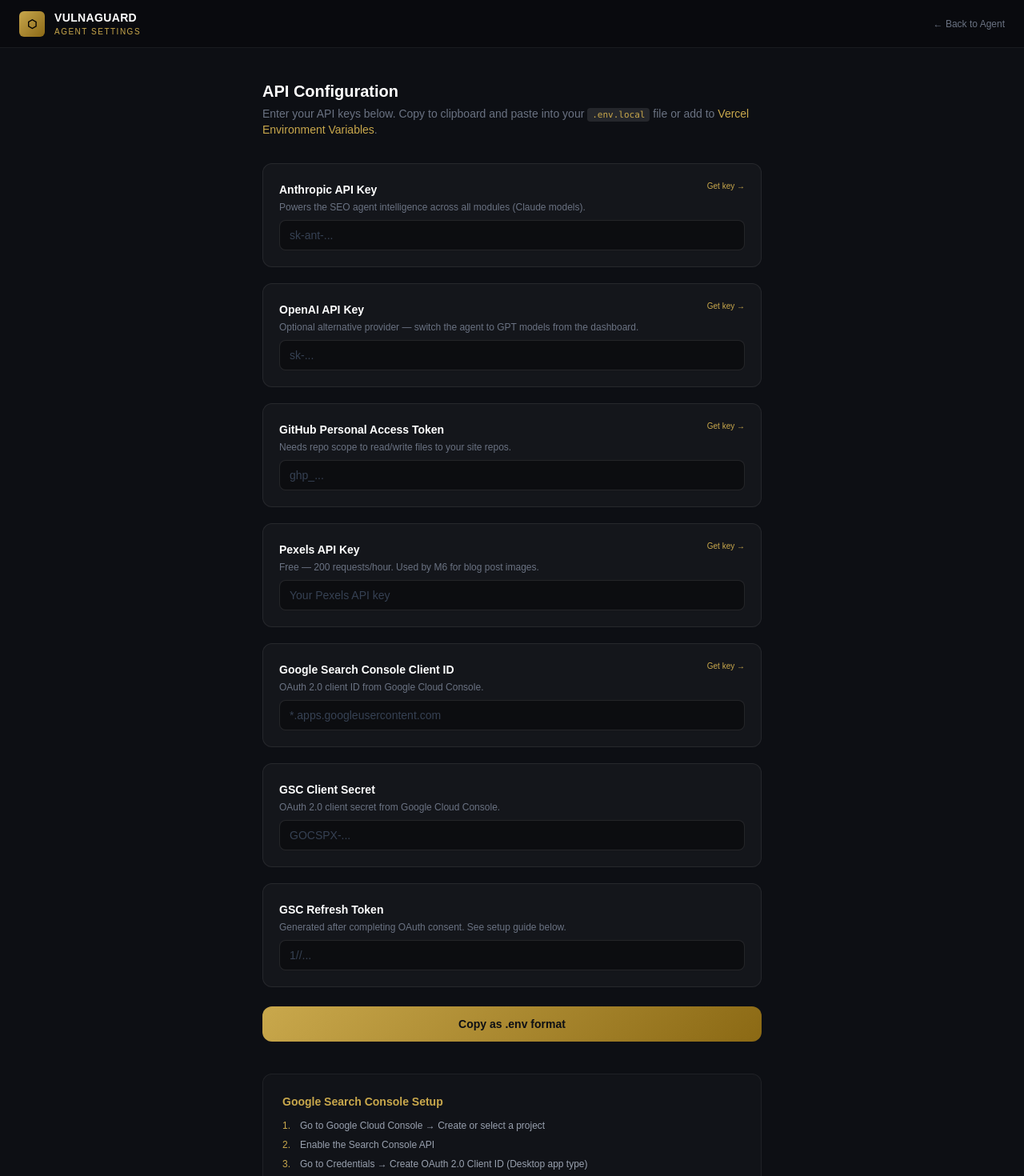
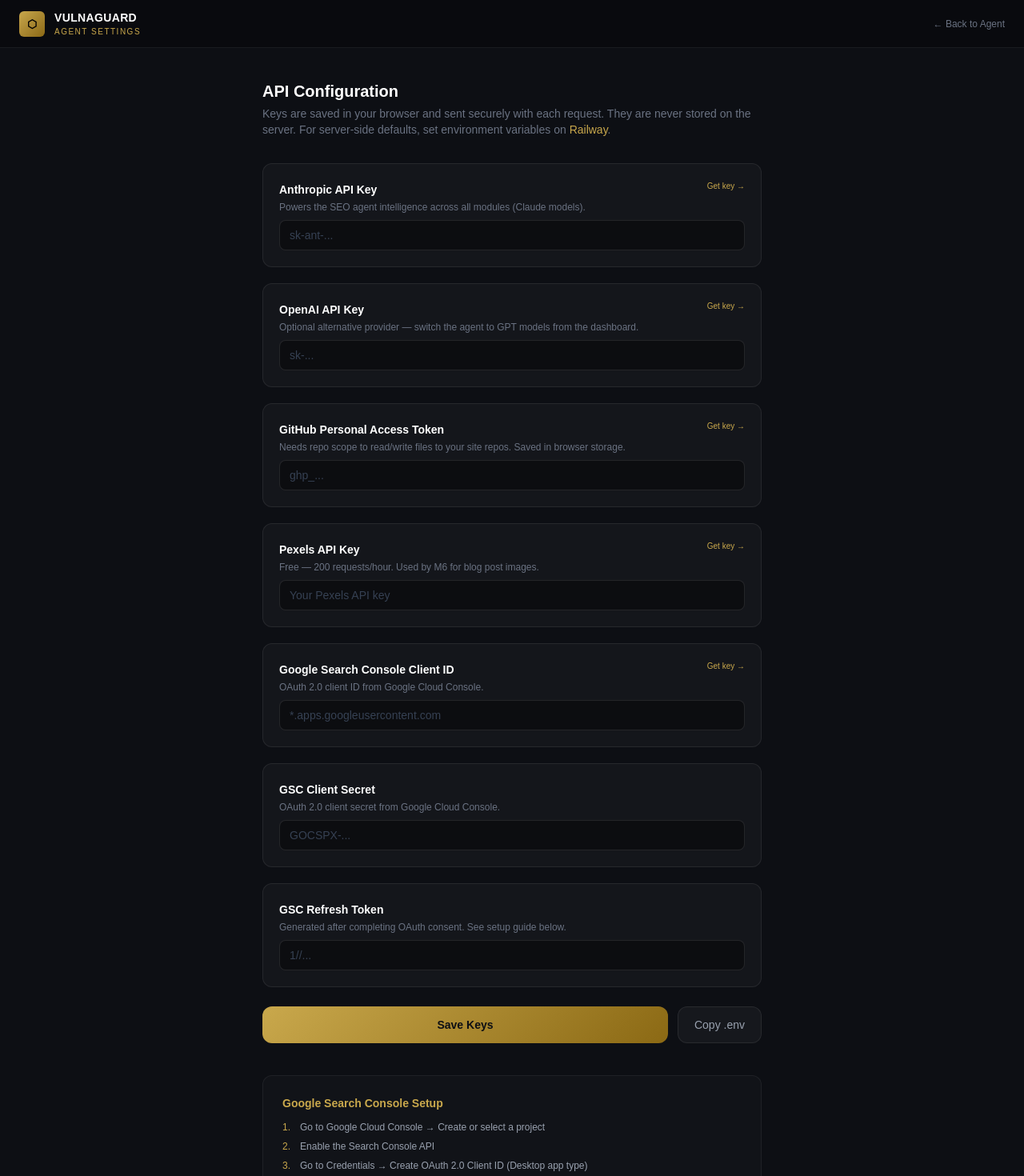
Before and after one commit to JonSvitna/vulnaguard-seo-agent, a Next.js app: page /settings in a window 1280 px wide. Shown: the top 1470 px of the page at 80% size. Built offline with nearby package versions, Linux system fonts and the light colour scheme.

Commit message:
feat: settings page saves/loads keys from localStorage
Co-authored-by: Cursor <cursoragent@cursor.com>

```diff
--- a/app/settings/page.tsx
+++ b/app/settings/page.tsx
@@ -1,6 +1,6 @@
 'use client'
 
-import { useState } from 'react'
+import { useState, useEffect } from 'react'
 
 interface Setting { key: string; label: string; placeholder: string; help: string; link?: string }
 
@@ -23,7 +23,7 @@ const SETTINGS: Setting[] = [
     key: 'GITHUB_TOKEN',
     label: 'GitHub Personal Access Token',
     placeholder: 'ghp_...',
-    help: 'Needs repo scope to read/write files to your site repos.',
+    help: 'Needs repo scope to read/write files to your site repos. Saved in browser storage.',
     link: 'https://github.com/settings/tokens/new?scopes=repo&description=Vulnaguard+SEO+Agent',
   },
   {
@@ -57,18 +57,39 @@ const SETTINGS: Setting[] = [
 export default function Settings() {
   const [values, setValues] = useState<Record<string, string>>({})
   const [saved, setSaved] = useState(false)
+  const [copied, setCopied] = useState(false)
+
+  // Load from localStorage on mount
+  useEffect(() => {
+    const loaded: Record<string, string> = {}
+    SETTINGS.forEach(s => {
+      const v = localStorage.getItem(s.key)
+      if (v) loaded[s.key] = v
+    })
+    setValues(loaded)
+  }, [])
 
   const handleSave = () => {
-    // In production these go to Vercel env vars via API or .env.local
-    // For now, copy to clipboard as .env format
+    SETTINGS.forEach(s => {
+      const v = values[s.key]?.trim()
+      if (v) {
+        localStorage.setItem(s.key, v)
+      } else {
+        localStorage.removeItem(s.key)
+      }
+    })
+    setSaved(true)
+    setTimeout(() => setSaved(false), 3000)
+  }
+
+  const handleCopyEnv = () => {
     const envContent = Object.entries(values)
       .filter(([, v]) => v.trim())
       .map(([k, v]) => `${k}=${v}`)
       .join('\n')
-
     navigator.clipboard.writeText(envContent)
-    setSaved(true)
-    setTimeout(() => setSaved(false), 3000)
+    setCopied(true)
+    setTimeout(() => setCopied(false), 3000)
   }
 
   return (
@@ -87,10 +108,9 @@ export default function Settings() {
       <div className="max-w-2xl mx-auto px-6 py-10">
         <h1 className="text-xl font-bold mb-1">API Configuration</h1>
         <p className="text-sm text-gray-500 mb-8">
-          Enter your API keys below. Copy to clipboard and paste into your{' '}
-          <code className="bg-white/10 px-1.5 py-0.5 rounded text-[11px] text-[#C9A84C]">.env.local</code>{' '}
-          file or add to{' '}
-          <a href="https://vercel.com/dashboard" target="_blank" rel="noopener" className="text-[#C9A84C] hover:underline">Vercel Environment Variables</a>.
+          Keys are saved in your browser and sent securely with each request. They are never stored on the server.{' '}
+          For server-side defaults, set environment variables on{' '}
+          <a href="https://railway.app" target="_blank" rel="noopener" className="text-[#C9A84C] hover:underline">Railway</a>.
         </p>
 
         <div className="space-y-5">
@@ -107,24 +127,37 @@ export default function Settings() {
                   </a>
                 )}
               </div>
+              <div className="flex items-center gap-2">
                 <input
                   type="password"
                   value={values[s.key] || ''}
                   onChange={e => setValues(prev => ({ ...prev, [s.key]: e.target.value }))}
                   placeholder={s.placeholder}
-                className="w-full bg-black/40 border border-white/10 rounded-lg px-3 py-2 text-sm font-mono text-gray-300 placeholder-gray-700 outline-none focus:border-[#C9A84C]/40 transition-colors"
+                  className="flex-1 bg-black/40 border border-white/10 rounded-lg px-3 py-2 text-sm font-mono text-gray-300 placeholder-gray-700 outline-none focus:border-[#C9A84C]/40 transition-colors"
                 />
+                {values[s.key] && (
+                  <span className="text-[10px] text-[#4CC98E] shrink-0">✓ saved</span>
+                )}
+              </div>
             </div>
           ))}
         </div>
 
+        <div className="mt-6 flex gap-3">
           <button
             onClick={handleSave}
-          className="mt-6 w-full py-3 font-bold text-sm rounded-xl transition-all"
+            className="flex-1 py-3 font-bold text-sm rounded-xl transition-all"
             style={{ background: 'linear-gradient(135deg, #C9A84C, #8B6914)', color: '#0D0F14' }}
           >
-          {saved ? '✓ Copied to clipboard — paste into .env.local or Vercel' : 'Copy as .env format'}
+            {saved ? '✓ Saved to browser — agent will use these keys' : 'Save Keys'}
           </button>
+          <button
+            onClick={handleCopyEnv}
+            className="px-5 py-3 text-sm text-gray-400 bg-white/[0.04] border border-white/[0.08] rounded-xl hover:text-white transition-colors"
+          >
+            {copied ? '✓ Copied' : 'Copy .env'}
+          </button>
+        </div>
 
         {/* GSC Setup Guide */}
         <div className="mt-10 bg-white/[0.02] border border-white/[0.06] rounded-xl p-6">
@@ -155,7 +188,7 @@ export default function Settings() {
               'Select repo scope (full control of private repositories)',
               'Set expiration to 1 year',
               'Copy the token — it starts with ghp_',
-              'Add as GITHUB_TOKEN above',
+              'Paste it into the GitHub Personal Access Token field above and click Save Keys',
             ].map((step, i) => (
               <li key={i} className="flex gap-3 text-xs text-gray-400">
                 <span className="text-[#C9A84C] font-mono shrink-0">{i + 1}.</span>
```
Lines whose indentation alone changed are shown as unchanged.
